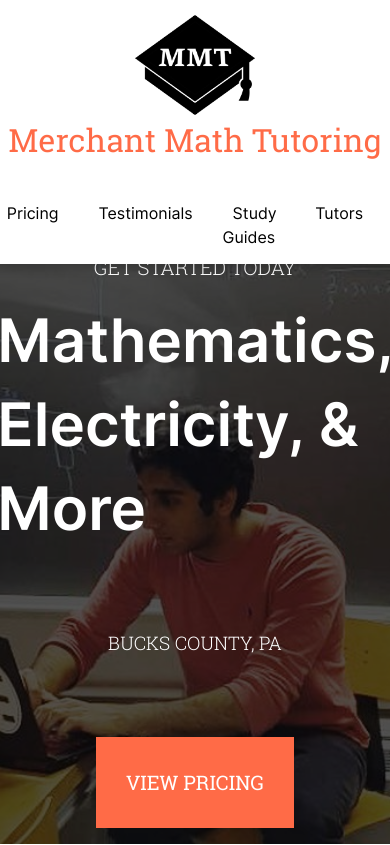
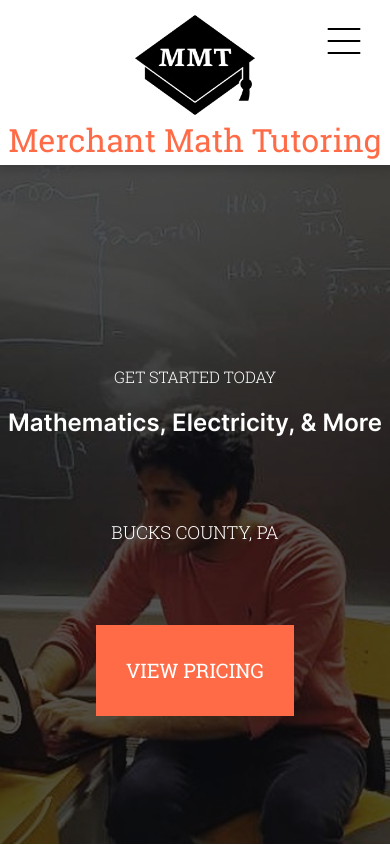
Before and after one commit to jason-lee88/merchant-math-tutoring, a React (Vite) app: page / in a window 390 px wide. Shown: the top 845 px of the page. Built offline with nearby package versions, Linux system fonts and the light colour scheme.

Commit message:
responsiveness done

```diff
--- a/src/components/Carousel.tsx
+++ b/src/components/Carousel.tsx
@@ -26,9 +26,13 @@ const CarouselWindow = styled.div`
   align-items: center;
   width: var(--carousel-width);
   height: var(--carousel-height);
-  border: 2px solid var(--light-gray);
+  border: none;
   overflow: hidden;
   z-index: -1;
+
+  @media screen and (min-width: 768px) {
+    border: 2px solid var(--light-gray);
+  }
 `;
 
 const CarouselInner = styled.div<{ offset: number }>`
--- a/src/components/NavBar.tsx
+++ b/src/components/NavBar.tsx
@@ -1,18 +1,24 @@
-import { useEffect } from "react";
+import { useState, useEffect } from "react";
 import styled from "styled-components";
 import Logo from "../assets/logo.png";
+import Hamburger from "../assets/hamburger-menu.svg";
+import Close from "../assets/close.svg";
 import Data from "../data";
 
-const StyledNav = styled.nav`
+const StyledNav = styled.nav<{ open: boolean }>`
   background-color: var(--white);
   display: flex;
   flex-direction: column;
   align-items: center;
-  padding: 15px 0px;
+  padding: 15px 0px 0px 0px;
   width: 100%;
   box-shadow: 0px 0px 10px 4px rgba(0, 0, 0, 0.2);
   transition: all 0.3s;
   background-color: var(--white);
+
+  @media screen and (min-width: 768px) {
+    padding: 15px 0px;
+  }
 
   button {
     border: none;
@@ -21,6 +27,21 @@ const StyledNav = styled.nav`
 
   button:hover {
     cursor: pointer;
+  }
+
+  #hamburger-menu {
+    position: absolute;
+    right: 10px;
+    top: 10px;
+    display: flex;
+    @media screen and (min-width: 768px) {
+      display: none;
+    }
+  }
+
+  .mobile-nav-icon {
+    width: 60px;
+    height: 60px;
   }
 
   #home-img {
@@ -41,6 +62,7 @@ const StyledNav = styled.nav`
 
   #mmt-name {
     display: flex;
+    padding-bottom: 16px;
     user-select: none;
     color: var(--orange);
     font-family: var(--font-serif);
@@ -52,26 +74,50 @@ const StyledNav = styled.nav`
       font-size: 0px;
       height: 0px;
     }
+
+    @media screen and (min-width: 768px) {
+      &.scroll {
+        font-size: 0px;
+        height: 0px;
+        padding-bottom: 8px;
+      }
+    }
   }
 
   ul {
     display: flex;
+    flex-direction: column;
     list-style: none;
     margin: 0px;
     padding: 0px;
+
+    @media screen and (min-width: 768px) {
+      flex-direction: row;
+    }
   }
 
   li {
+    margin: 12px 10px;
+
+    @media screen and (min-width: 768px) {
       margin: 0px 10px;
+    }
   }
 
   #navlinks {
     display: flex;
+    flex-direction: column;
     align-items: center;
     line-height: 24px;
     margin-top: 36px;
     &.scroll {
+      margin-top: 0px;
+    }
+
+    @media screen and (min-width: 768px) {
+      &.scroll {
         margin-top: 16px;
+      }
     }
   }
 
@@ -84,6 +130,7 @@ const StyledNav = styled.nav`
   }
 
   a {
+    font-size: 24px;
     text-decoration: none;
     user-select: none;
     color: var(--black);
@@ -93,10 +140,58 @@ const StyledNav = styled.nav`
     &.active {
       color: var(--orange);
     }
+
+    @media screen and (min-width: 768px) {
+      font-size: 16px;
+    }
+  }
+
+  #black-overlay {
+    position: absolute;
+    top: 0px;
+    left: 0px;
+    width: 100vw;
+    height: 100vh;
+    background-color: var(--black);
+    opacity: ${(props) => (props.open ? 0.6 : 0)};
+    z-index: 1;
+    pointer-events: none;
+    transition: opacity 0.3s;
+  }
+`;
+
+const MenuContainer = styled.div<{ open: boolean }>`
+  display: flex;
+  position: fixed;
+  background-color: var(--white);
+  top: 0;
+  right: 0;
+  height: 100vh;
+  width: 60vw;
+  padding: 100px 0px;
+  transition: all 0.3s;
+  transform: translateX(${(props) => (props.open ? 0 : "60vw")});
+  z-index: 2;
+
+  @media screen and (min-width: 768px) {
+    display: none;
+  }
+
+  #close-menu {
+    position: absolute;
+    right: 10px;
+    top: 10px;
+    display: flex;
+    @media screen and (min-width: 768px) {
+      display: none;
+    }
   }
 `;
 
 const NavBar = () => {
+  const [windowWidth, setWindowWidth] = useState(0);
+  const [mobileMenuOpen, setMobileMenuOpen] = useState(false);
+
   useEffect(() => {
     const navLogo = document.querySelector("#home-img");
     const navName = document.querySelector("#mmt-name");
@@ -133,12 +228,24 @@ const NavBar = () => {
     return () => window.removeEventListener("scroll", onScroll);
   }, []);
 
+  const onResize = () => {
+    setWindowWidth(window.innerWidth);
+  };
+
+  useEffect(() => {
+    onResize();
+
+    window.addEventListener("resize", onResize);
+    return () => window.removeEventListener("resize", onResize);
+  }, []);
+
   return (
-    <StyledNav id="nav">
+    <StyledNav id="nav" open={mobileMenuOpen}>
       <a id="home-logo" href="/#home">
         <img id="home-img" src={Logo} />
       </a>
       <span id="mmt-name">Merchant Math Tutoring</span>
+      {windowWidth >= 768 && (
         <div id="navlinks">
           <ul>
             {Data.tabs.map((tab) => (
@@ -154,6 +261,32 @@ const NavBar = () => {
             ))}
           </ul>
         </div>
+      )}
+      <button id="hamburger-menu" onClick={() => setMobileMenuOpen(true)}>
+        <img className="mobile-nav-icon" src={Hamburger} />
+      </button>
+      {windowWidth < 768 && <div id="black-overlay" />}
+      <MenuContainer open={mobileMenuOpen}>
+        <button id="close-menu" onClick={() => setMobileMenuOpen(false)}>
+          <img className="mobile-nav-icon" src={Close} />
+        </button>
+        <div id="navlinks">
+          <ul>
+            {Data.tabs.map((tab) => (
+              <li key={tab.tabLink}>
+                <a
+                  className="navlink"
+                  onClick={() => setMobileMenuOpen(false)}
+                  id={`navlink-${tab.tabLink}`}
+                  href={`/#${tab.tabLink}`}
+                >
+                  {tab.tabName}
+                </a>
+              </li>
+            ))}
+          </ul>
+        </div>
+      </MenuContainer>
     </StyledNav>
   );
 };
--- a/src/sections/Hero.tsx
+++ b/src/sections/Hero.tsx
@@ -33,26 +33,38 @@ const StyledSection = styled.section`
 
   h1 {
     font-family: var(--font-serif);
-    font-size: 20px;
+    font-size: 16px;
     font-weight: 300;
     margin-bottom: 20px;
     text-transform: uppercase;
     color: white;
+
+    @media screen and (min-width: 1000px) {
+      font-size: 20px;
+    }
   }
 
   h2 {
     color: white;
-    font-size: 60px;
+    font-size: 24px;
     font-weight: 600;
     margin-bottom: 80px;
+    @media screen and (min-width: 1000px) {
+      font-size: 60px;
+    }
   }
 
   h3 {
     font-family: var(--font-serif);
+    font-size: 18px;
     font-weight: 300;
     margin-bottom: 80px;
     text-transform: uppercase;
     color: white;
+
+    @media screen and (min-width: 1000px) {
+      font-size: 22px;
+    }
   }
 
   a {
--- a/src/sections/Pricing.tsx
+++ b/src/sections/Pricing.tsx
@@ -37,7 +37,7 @@ const StyledSection = styled.section`
   h2.info {
     width: 90%;
     margin-top: 80px;
-    font-size: 24px;
+    font-size: 18px;
 
     @media screen and (min-width: 768px) {
       font-size: 32px;
--- a/src/styles/globalStyle.ts
+++ b/src/styles/globalStyle.ts
@@ -13,8 +13,12 @@ const GlobalStyle = createGlobalStyle`
     scrollbar-color: var(--orange);
     scrollbar-width: thin;
     &::-webkit-scrollbar {
-      width: 10px;
-      height: 10px;
+      width: 5px;
+      height: 5px;
+      @media screen and (min-width: 768px) {
+        width: 10px;
+        height: 10px;
+      }
     }
     &::-webkit-scrollbar-track {
       background: var(--off-white);
--- a/src/styles/variables.ts
+++ b/src/styles/variables.ts
@@ -17,8 +17,8 @@ const Variables = css`
     --navbar-height: 120px;
     --navbar-expanded-height: 240px;
     --card-width: 300px;
-    --carousel-width: 300px;
-    --carousel-height: 1000px;
+    --carousel-width: 500px;
+    --carousel-height: 600px;
     --font-sans: "Inter", sans-serif;
     --font-serif: "Roboto Slab", "serif";
 
```
Also changed, not shown: src/assets/close.svg (added), src/assets/hamburger-menu.svg (added). Lines whose indentation alone changed are shown as unchanged.
